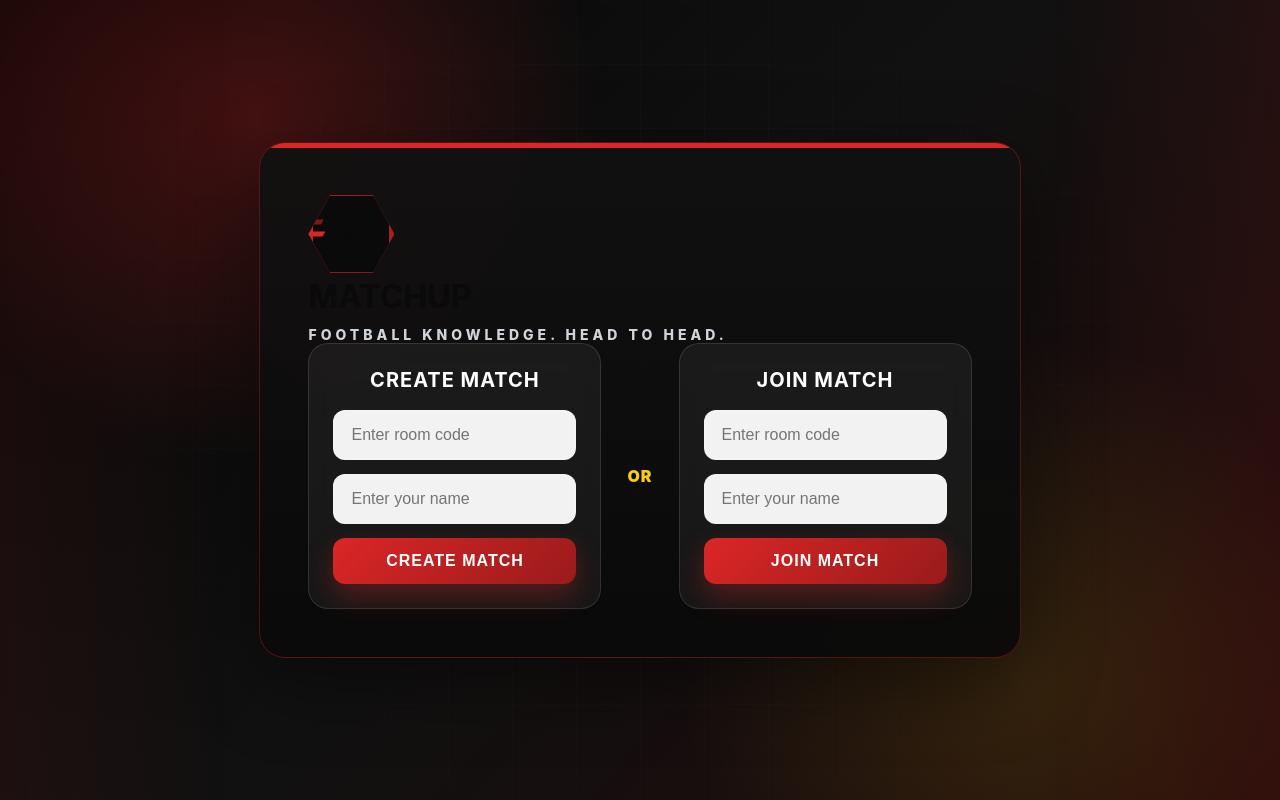
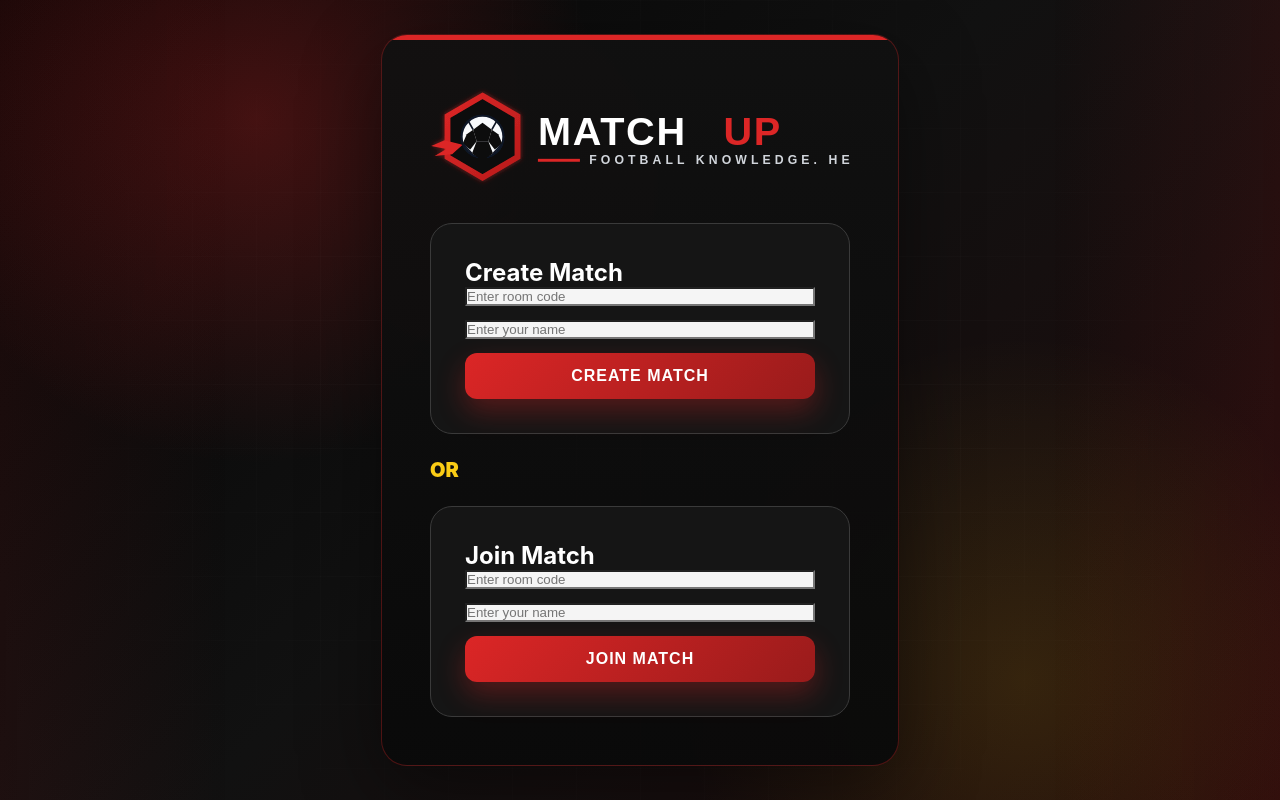
Before and after one commit to yusuf3435V2/football_app, a Flask app: page / in a window 1280 px wide. Run offline with Flask 3, Linux system fonts and the light colour scheme; some libraries are stand-ins or nearby versions.

Commit message:
UI fixes

```diff
--- a/static/app.js
+++ b/static/app.js
@@ -380,11 +380,7 @@ function renderMenu() {
         <div class="app">
             <div class="menu-container">
                 <div class="brand-lockup">
-                    <div class="brand-mark">M</div>
-                    <div>
-                        <h1>MATCH<span>UP</span></h1>
-                        <p class="brand-tagline">Football knowledge. Head to head.</p>
-                    </div>
+                    <img src="/static/matchup_logo.svg" class="main-logo" alt="MatchUp logo">
                 </div>
 
                 <div class="menu-options">
--- a/static/style.css
+++ b/static/style.css
@@ -204,27 +204,22 @@ body::after {
 
 .menu-options {
     display: grid;
-    grid-template-columns: 1fr auto 1fr;
-    gap: 26px;
-    align-items: stretch;
+    grid-template-columns: 1fr;
+    gap: 24px;
 }
 
 .menu-section {
-    background: rgba(255,255,255,0.055);
-    border: 1px solid rgba(255,255,255,0.12);
-    border-radius: 20px;
-    padding: 24px;
-    backdrop-filter: blur(10px);
+    background: #151515;
+    border: 1px solid #3a3a3a;
+    border-radius: 22px;
+    padding: 34px;
 }
 
+
 .menu-section h2 {
-    color: var(--white);
-    font-size: 20px;
-    text-align: center;
-    margin-bottom: 18px;
-    text-transform: uppercase;
-    letter-spacing: 1px;
+    color: #ffffff;
 }
+
 
 .menu-section form {
     display: flex;
@@ -233,13 +228,8 @@ body::after {
 }
 
 .menu-section input {
-    padding: 14px 16px;
-    border-radius: 12px;
-    font-size: 16px;
-    border: 2px solid rgba(255,255,255,0.14);
-    background: rgba(255,255,255,0.95);
-    color: var(--black);
-    transition: all 0.2s ease;
+    background: #f5f5f5;
+    color: #0a0a0a;
 }
 
 .menu-section input:focus {
@@ -249,11 +239,9 @@ body::after {
 }
 
 .divider {
-    align-self: center;
-    color: var(--yellow);
-    font-weight: 950;
-    letter-spacing: 1px;
-    text-transform: uppercase;
+    color: #facc15;
+    font-size: 20px;
+    font-weight: 900;
 }
 
 /* Buttons */
@@ -410,6 +398,12 @@ body::after {
     animation: spin 1s linear infinite;
 }
 
+.brand-lockup {
+    display: flex;
+    justify-content: center;
+    margin-bottom: 35px;
+}
+
 @keyframes spin {
     to { transform: rotate(360deg); }
 }
@@ -453,6 +447,12 @@ body::after {
     font-size: 78px;
     animation: pulse 1s infinite;
     filter: drop-shadow(0 10px 20px rgba(0,0,0,0.18));
+}
+
+
+.main-logo {
+    width: 420px;
+    max-width: 100%;
 }
 
 @keyframes pulse {
```
Also changed, not shown: static/matchup_logo.svg (added).
